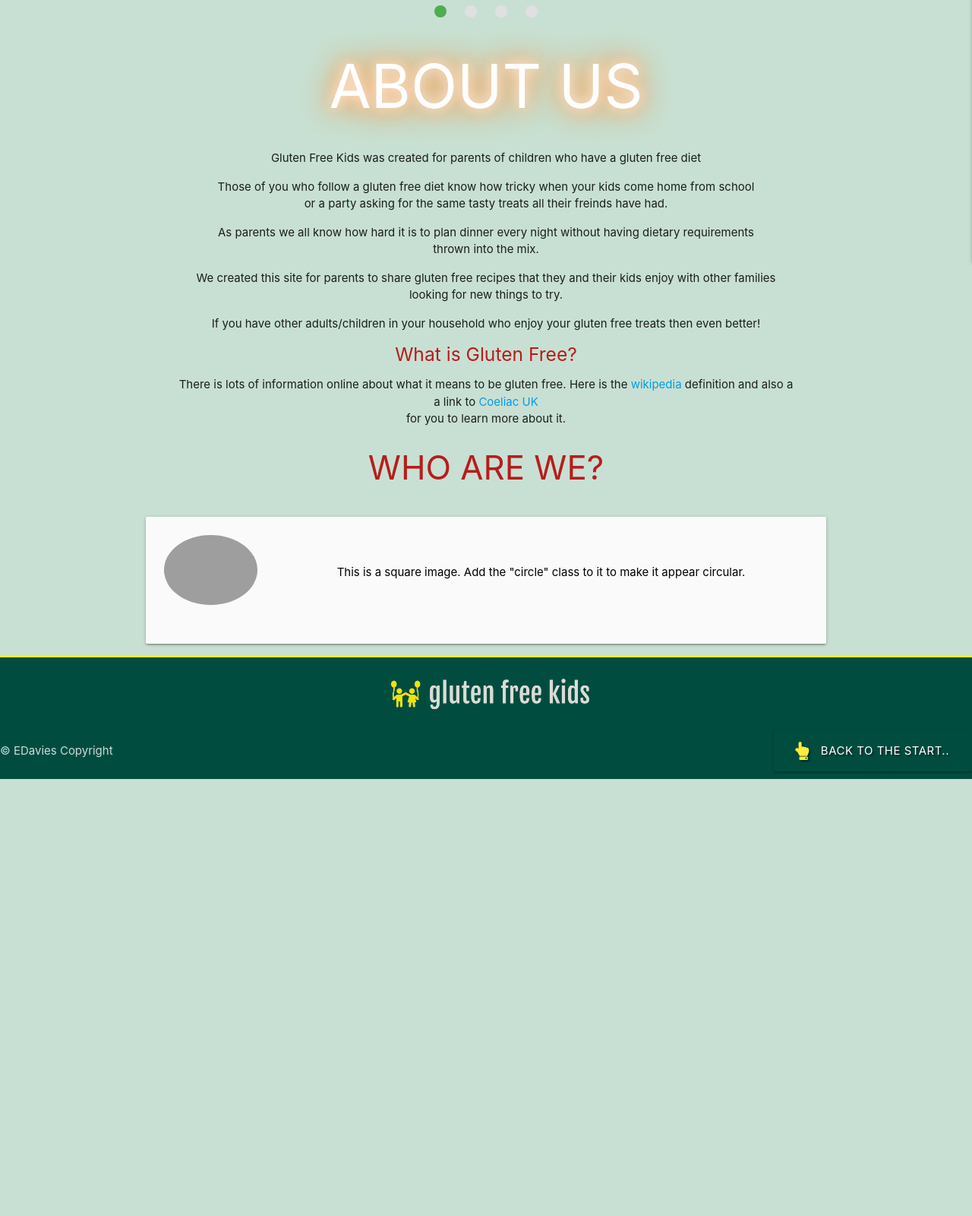
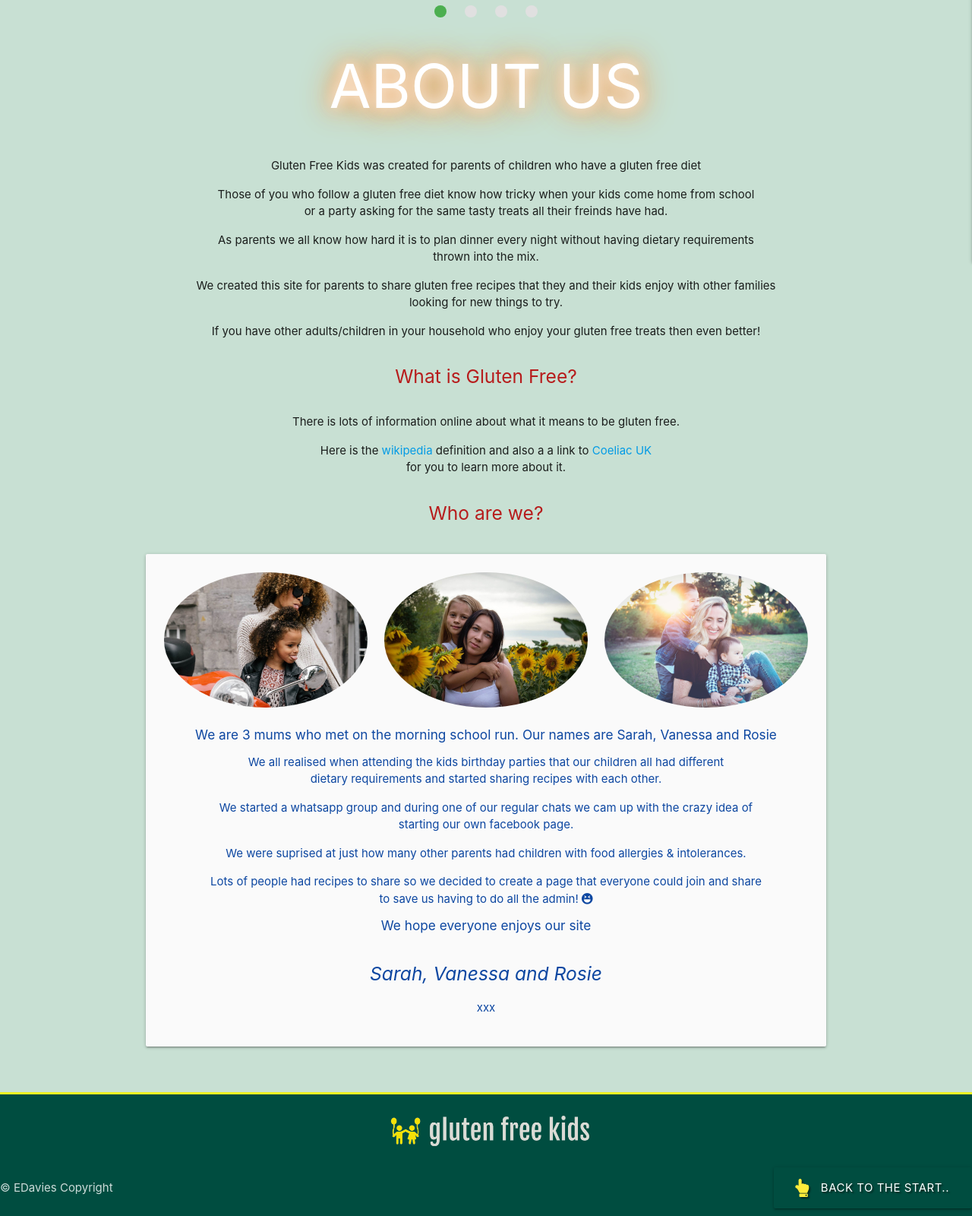
Before and after one commit to EDavies2020/GFRecipes_MS3, a Flask app: page /about_us in a window 1280 px wide. Shown: the part 515-2115 px from the top of the page at 76% size. Before the commit the page ends 1540 px from the top, so only its background shows below. Run offline with Flask 2, Linux system fonts and the light colour scheme; some libraries are stand-ins or nearby versions; grey boxes are pictures that could not be loaded.

Commit message:
who are we added to about_us.html

```diff
--- a/static/css/style.css
+++ b/static/css/style.css
@@ -235,7 +235,7 @@ body {
     text-align: center;
     animation: glow 1s ease-in-out infinite alternate;
     margin-top: 40px;
-    margin-bottom: 40px;
+    margin-bottom: 50px;
   }
   @-webkit-keyframes glow {
     from {
@@ -245,3 +245,18 @@ body {
         text-shadow: 0 0 20px #fff, 0 0 30px #faa453, 0 0 40px #faa453, 0 0 50px #faa453;
     }
     }
+.about-title {
+    margin-top: 35px;
+    margin-bottom: 35px;
+}
+.external-link:hover {
+    text-decoration: underline;
+}
+.who-are-we {
+    margin-bottom: 60px;
+}
+.mums h5 {
+    margin-bottom: 20px;
+    margin-top: 40px;
+    font-style: italic;
+}
--- a/templates/about_us.html
+++ b/templates/about_us.html
@@ -29,7 +29,6 @@
         </li>
     </ul>
 </div>
-
 <div class="col s12">
     <div class="center-align">
         <h1 class="glow">ABOUT US</h1>
@@ -38,33 +37,45 @@
             or a party asking for the same tasty treats all their freinds have had.</p>
         <p>As parents we all know how hard it is to plan dinner every night without having dietary requirements<br>
             thrown into the mix.</p>
-        <p>We created this site for parents to share gluten free recipes that they and their kids enjoy with other families<br>
+        <p>We created this site for parents to share gluten free recipes that they and their kids enjoy with other
+            families<br>
             looking for new things to try.</p>
         <p>If you have other adults/children in your household who enjoy your gluten free treats then even better!</p>
-        <h5 class="red-text text-darken-4">What is Gluten Free?</h5>
-        <p>There is lots of information online about what it means to be gluten free.
-            Here is the <a href="https://en.wikipedia.org/wiki/Gluten-free_diet">wikipedia</a> definition and also a<br>
-            a link to <a href="https://www.coeliac.org.uk/information-and-support/living-gluten-free/the-gluten-free-diet/about-gluten/">Coeliac UK</a><br>
-            for you to learn more about it.
-        </p>
-        <h3 class="red-text text-darken-4">WHO ARE WE?</h3>
-        <div class="col s12 m8 offset-m2 l6 offset-l3">
+        <h5 class="center-align red-text text-darken-4 about-title">What is Gluten Free?</h5>
+        <p>There is lots of information online about what it means to be gluten free.</p>
+        <p>Here is the <a href="https://en.wikipedia.org/wiki/Gluten-free_diet" class="external-link">wikipedia</a> definition and also a
+            a link to <a href="https://www.coeliac.org.uk/information-and-support/living-gluten-free/the-gluten-free-diet/about-gluten/" class="external-link">Coeliac UK</a><br>
+            for you to learn more about it.</p>
+    </div>
+</div>
+<div class="col s12 m8 offset-m2 l6 offset-l3 who-are-we">
+    <h5 class="center-align red-text text-darken-4 about-title">Who are we?</h5>
     <div class="card-panel grey lighten-5 z-depth-1">
         <div class="row valign-wrapper">
-                <div class="col s2">
-                  <img src="images/yuna.jpg" alt="" class="circle responsive-img"> <!-- notice the "circle" class -->
+            <div class="col s4">
+                <img src="../static/images/mum1.jpg" alt="mum1" class="circle responsive-img">
             </div>
-                <div class="col s10">
-                  <span class="black-text">
-                    This is a square image. Add the "circle" class to it to make it appear circular.
-                  </span>
+            <div class="col s4">
+                <img src="../static/images/mum2.jpg" alt="mum2" class="circle responsive-img">
+            </div>
+            <div class="col s4">
+                <img src="../static/images/mum3.jpg" alt="mum3" class="circle responsive-img">
             </div>
         </div>
-            </div>
+        <div class="col s12 center-align blue-text text-darken-4 mums">
+            <h6>We are 3 mums who met on the morning school run. Our names are Sarah, Vanessa and Rosie</h6>
+            <p>We all realised when attending the kids birthday parties that our children all had different<br>
+                dietary requirements and started sharing recipes with each other.</p>
+            <p>We started a whatsapp group and during one of our regular chats we cam up with the crazy idea of<br>
+                starting our own facebook page.</p>
+            <p>We were suprised at just how many other parents had children with food allergies & intolerances.</p>
+            <p>Lots of people had recipes to share so we decided to create a page that everyone could join and share<br>
+                to save us having to do all the admin! <i class="fas fa-laugh-squint"></i></p>
+            <h6>We hope everyone enjoys our site</h6>
+            <h5>Sarah, Vanessa and Rosie</h5>
+            <p>xxx</p>
         </div>
     </div>
 </div>
 
-
-
 {% endblock %}
```
Also changed, not shown: static/images/mum1.jpg (added), static/images/mum2.jpg (added), static/images/mum3.jpg (added). Lines whose indentation alone changed are shown as unchanged.
